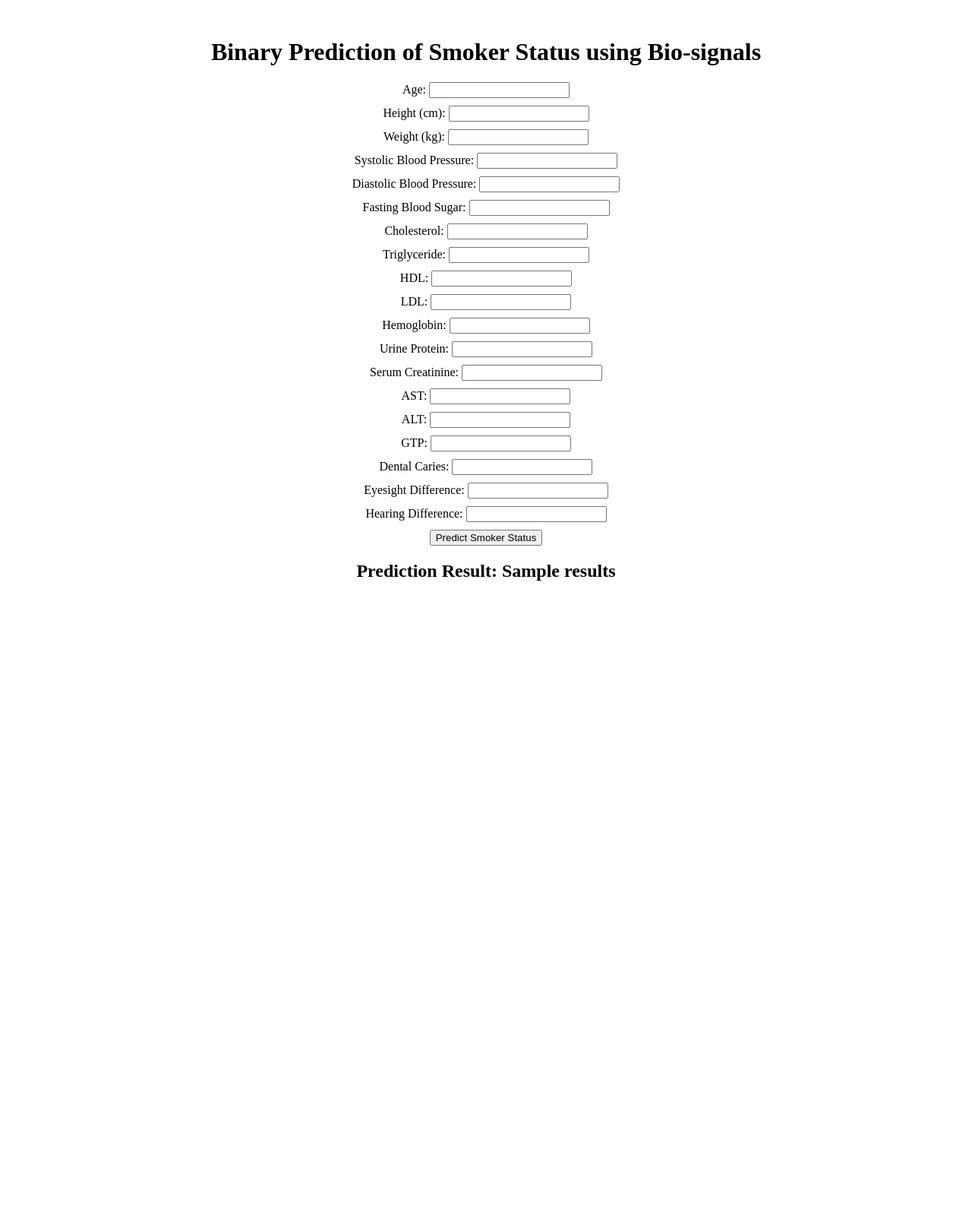
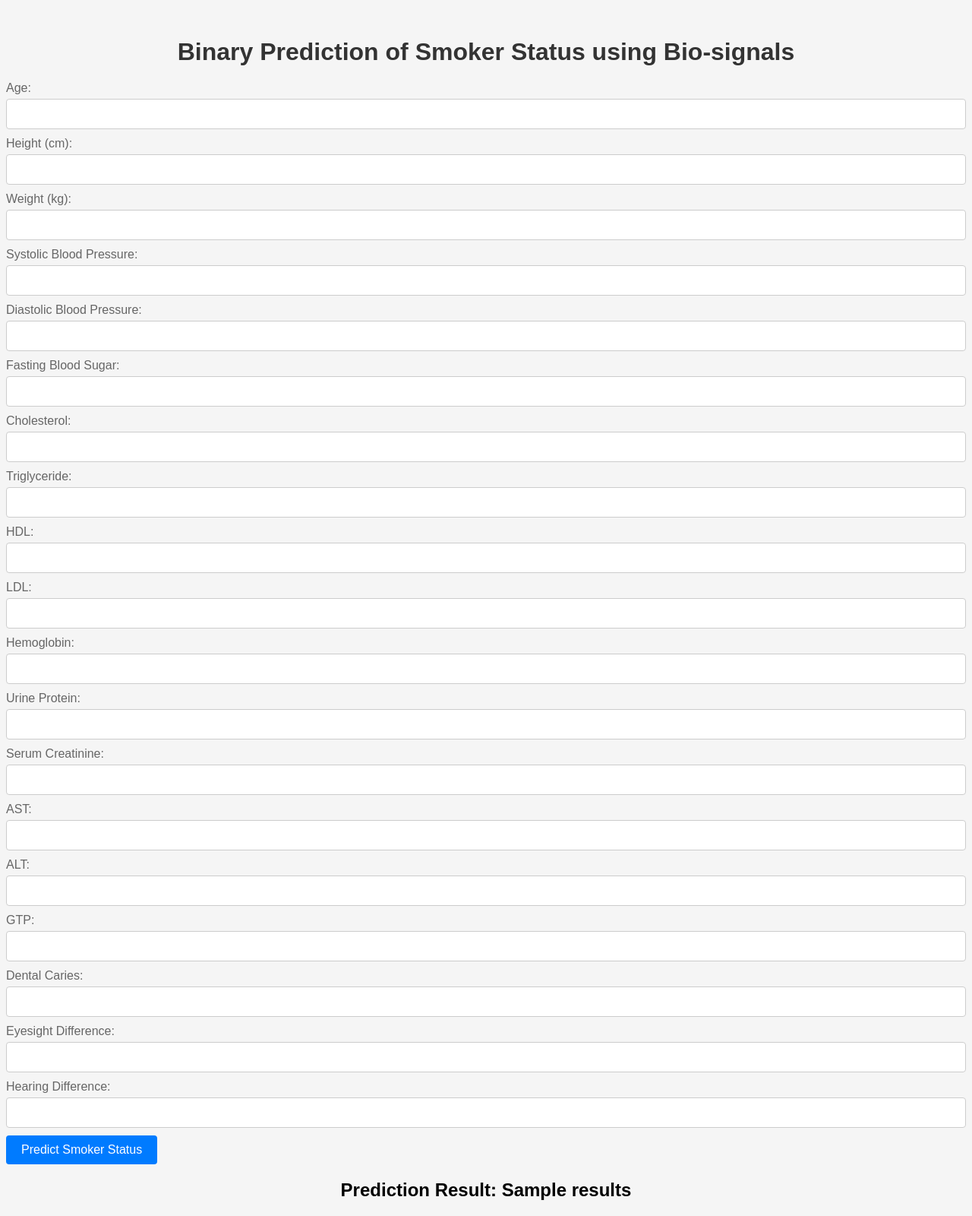
Before and after one commit to yash-raj202134/Binary-prediction-of-smoker-status, a Flask app: template templates/home.html in a window 1280 px wide. Shown: the whole page at 76% size. Before the commit the page ends 764 px from the top, so only its background shows below. Run offline with Flask 3, Linux system fonts and the light colour scheme; the template is opened without the code that fills it: most values are stand-ins (such as "Sample title", 1, 10 or a date in 2020).

Commit message:
Ui styling and app bux fix

```diff
--- a/app.py
+++ b/app.py
@@ -49,8 +49,13 @@ def predict_datapoint():
         predict_pipeline=PredictPipeline()
         print("Mid Prediction")
         results=predict_pipeline.predict(pred_df)
-        print("after Prediction")
-        return render_template('home.html',results=results[0])
+        print(f"after Prediction: \n{results}")
+        if results[0] == 0:
+            status = 'Non Smoker'
+        else:
+            status = 'Smoker'
+
+        return render_template('home.html',results=status)
 
 
 if __name__=="__main__":
--- a/templates/home.html
+++ b/templates/home.html
@@ -116,6 +116,61 @@
     <meta charset="UTF-8">
     <meta name="viewport" content="width=device-width, initial-scale=1.0">
     <title>Binary Prediction of Smoker Status using Bio-signals</title>
+        <style>
+        body {
+            font-family: Arial, sans-serif;
+            background-color: #f5f5f5;
+        }
+        .container {
+            max-width: 500px;
+            margin: 0 auto;
+            padding: 20px;
+            background-color: #fff;
+            border-radius: 8px;
+            box-shadow: 0 2px 4px rgba(0, 0, 0, 0.1);
+        }
+        h1 {
+            margin-bottom: 20px;
+            text-align: center;
+            color: #333;
+        }
+        form {
+            text-align: left;
+        }
+        .form-group {
+            margin-bottom: 20px;
+        }
+        label {
+            display: block;
+            margin-bottom: 5px;
+            color: #666;
+        }
+        input[type="number"] {
+            width: 100%;
+            padding: 10px;
+            font-size: 16px;
+            border: 1px solid #ccc;
+            border-radius: 4px;
+            box-sizing: border-box;
+        }
+        button[type="submit"] {
+            background-color: #007bff;
+            color: #fff;
+            border: none;
+            padding: 10px 20px;
+            font-size: 16px;
+            border-radius: 4px;
+            cursor: pointer;
+        }
+        button[type="submit"]:hover {
+            background-color: #0056b3;
+        }
+        .result {
+            margin-top: 20px;
+            text-align: center;
+            color: #333;
+        }
+    </style>
 </head>
 <body>
     <div style="text-align: center; margin-top: 50px;">
```
